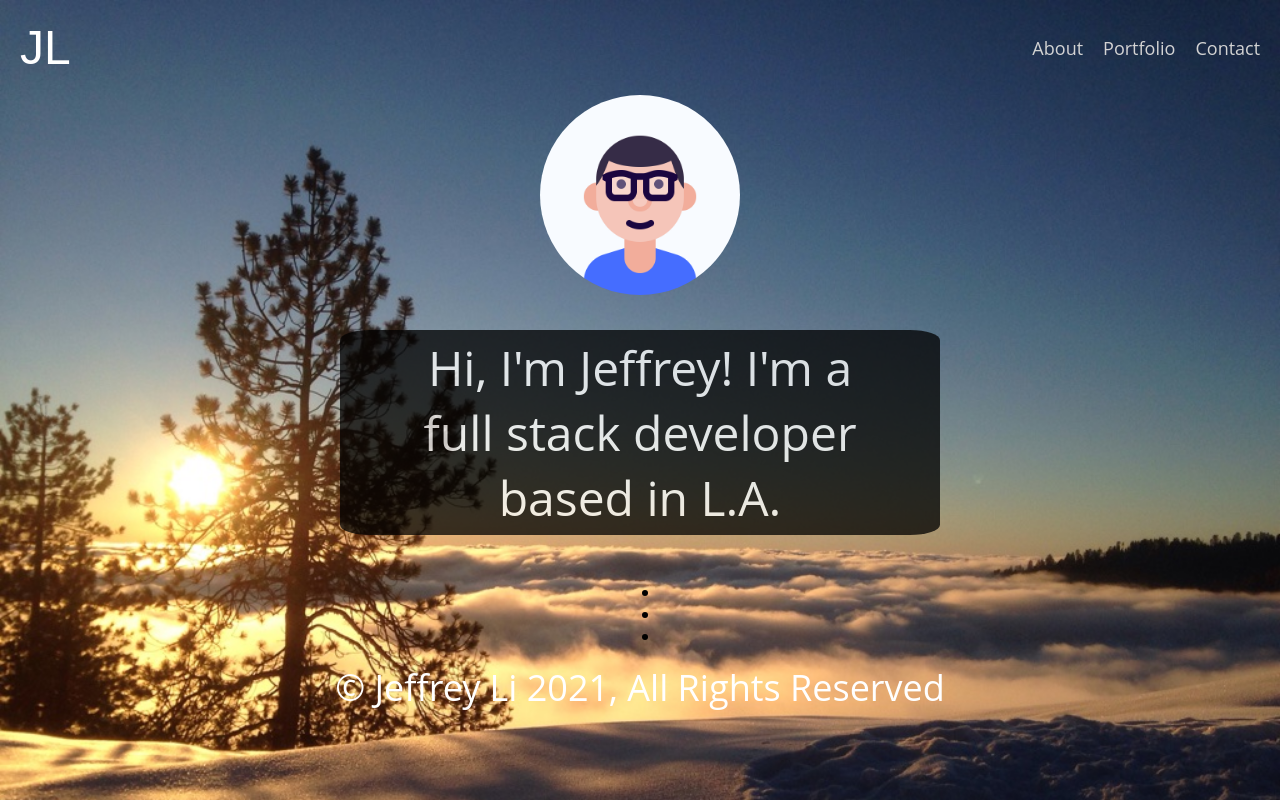
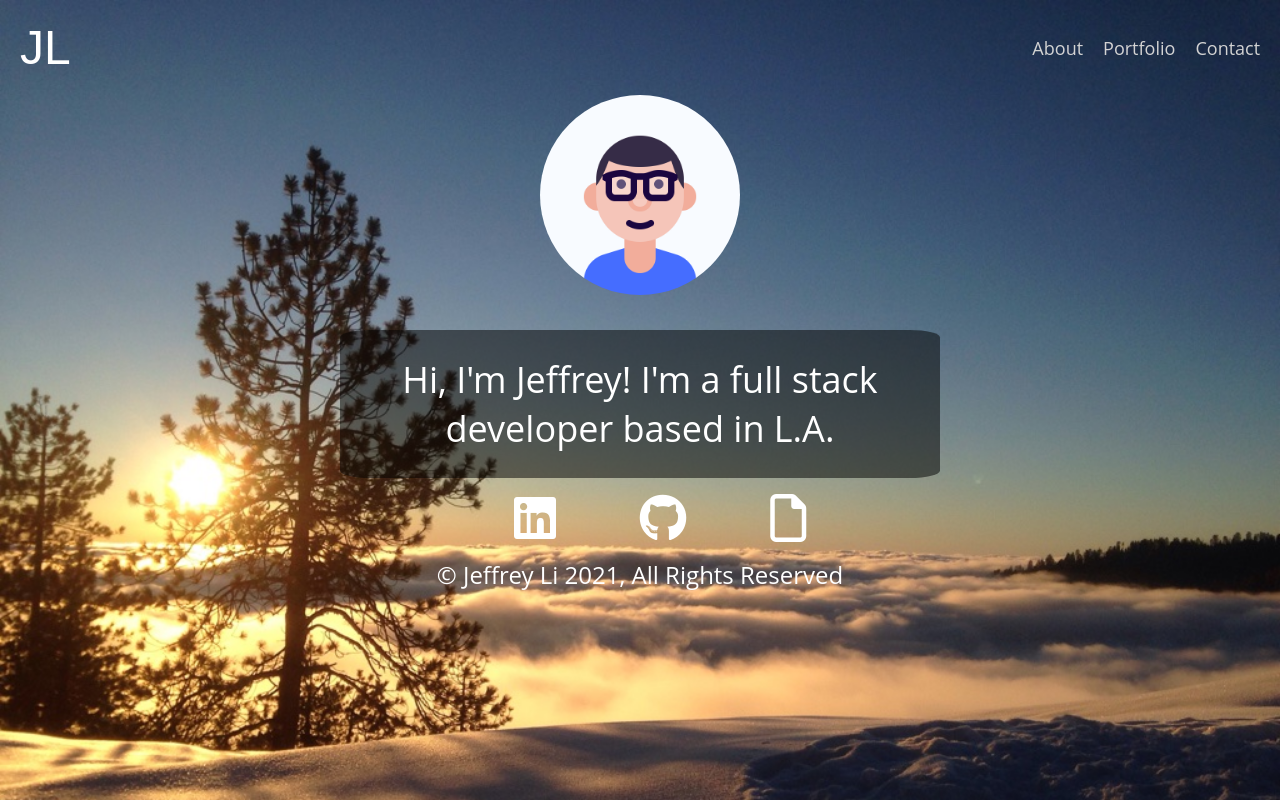
Before and after one commit to 1jeffreyli/staticpractice, a plain HTML site: page index.html in a window 1280 px wide. Drawn offline with Linux system fonts and the light colour scheme.

Commit message:
Add social buttons and styling

```diff
--- a/index.html
+++ b/index.html
@@ -6,6 +6,7 @@
     <meta name="viewport" content="width=device-width, initial-scale=1.0">
     <title>Jeffrey Li</title>
     <link rel="stylesheet" href="style.css">
+    <script src="https://kit.fontawesome.com/e36fa2a056.js" crossorigin="anonymous"></script>
 </head>
 <body>
     <div class="wrapper">
@@ -22,9 +23,9 @@
                 <div class="intro">Hi, I'm Jeffrey! I'm a full stack developer based in L.A.</div>
                 <div class="socials">
                     <ul>
-                    <li><a class= "linkedin" href="#"></a></li>
-                    <li><a class= "github" href="#"></a></li>
-                    <li><a class= "resume" href="#"></a></li>
+                    <li><a class= "linkedin fab fa-linkedin" href="#"></a></li>
+                    <li><a class= "github fab fa-github" href="#"></a></li>
+                    <li><a class= "resume far fa-file" href="#"></a></li>
                     </ul>
                 </div>
         </div>
--- a/style.css
+++ b/style.css
@@ -66,20 +66,39 @@ body {
 
 .intro {
     width: 500px;
-    background-color: black;
-    opacity: 0.75;
-    padding: 5px 50px;
-    margin: 0px 10px;
+    background-color: rgba(0, 0, 0, 0.5);
+    padding: 25px 50px;
+    margin: 0;
     border-radius: 5%;
     color: white;
+    font-size: 36px;
+    text-align: center;
+}
+
+.socials{
+    width: 500px;
+    margin-top: -30px;
+}
+
+.socials ul{
+    display: flex;
+    justify-content: space-evenly;
+    align-items: center;
+    list-style-type: none;
+}
+
+.socials ul a{
     font-size: 48px;
-    text-align: center;
+    text-decoration: none;
+    color: white;
+    margin: 0;
+    padding: 0;
 }
 
 .footer{
     color: white;
-    font-size: 36px;
+    font-size: 24px;
     display: flex;
-    align-items: center;
+    align-items: flex-end;
     justify-content: center;
 }
```
